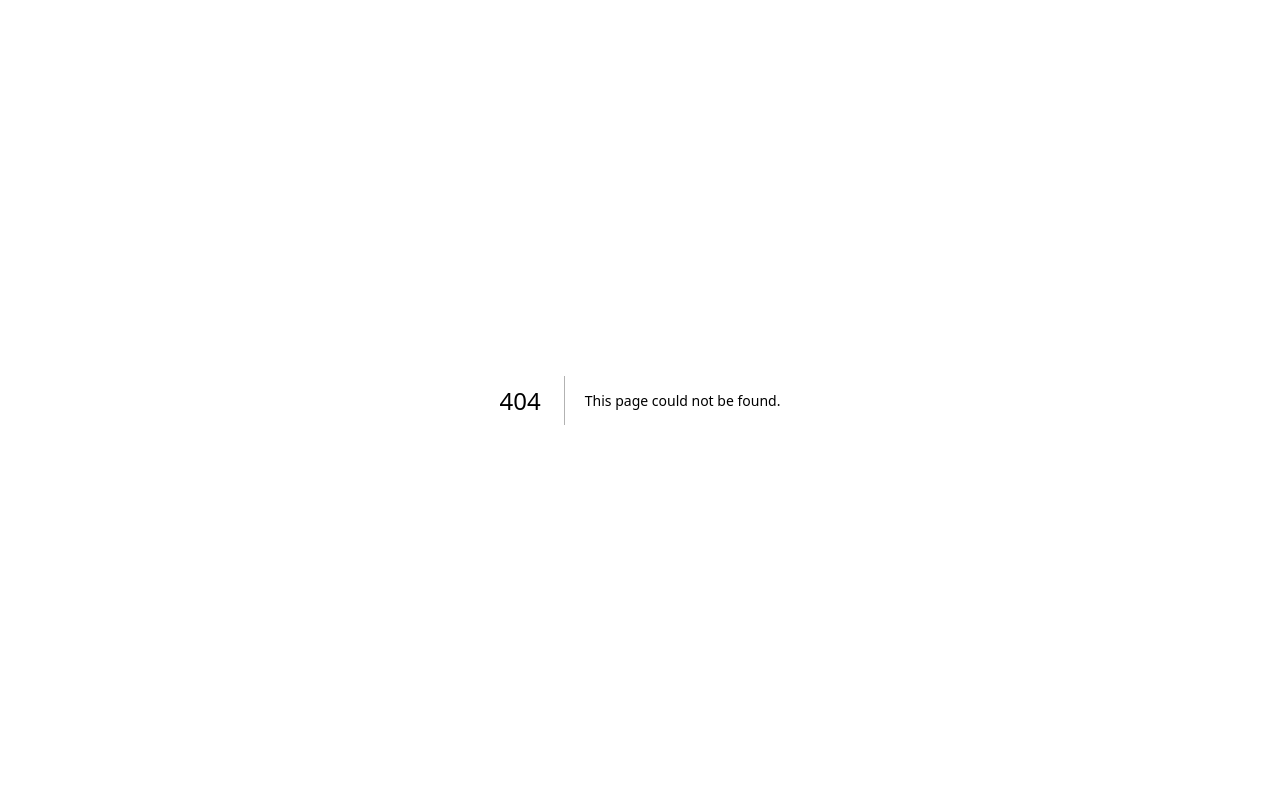
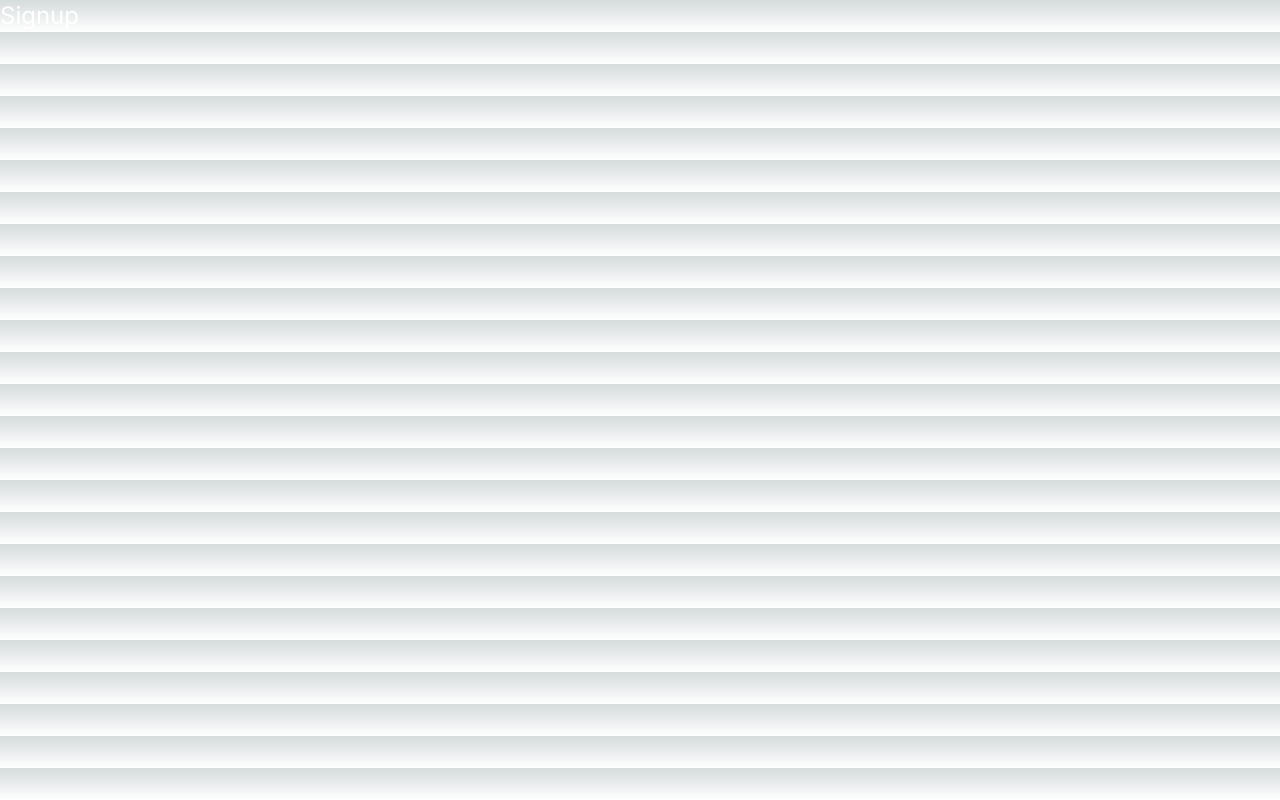
Before and after one commit to hiteshchoudhary/nextjs-fullstack-auth, a Next.js app: page /signup in a window 1280 px wide. Before the commit this address had no page. Built offline with nearby package versions, Linux system fonts and the light colour scheme.

Commit message:
37:14 src/app/signup/page.tsx

```diff
--- /dev/null
+++ b/src/app/signup/page.tsx
@@ -0,0 +1,7 @@
+export default function LoginPage() {
+    return(
+        <div className="flex">
+            <h1 className="text-center text-white text-2xl">Signup</h1>
+        </div>
+    )
+}
```
